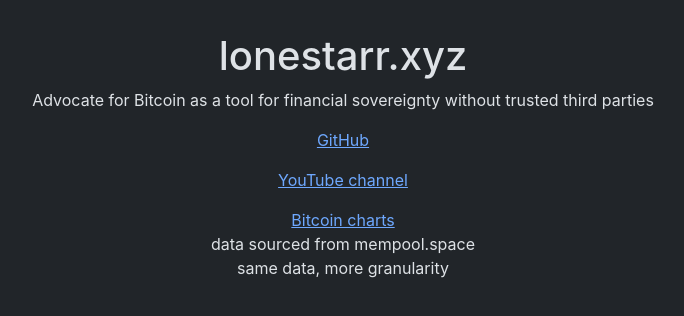
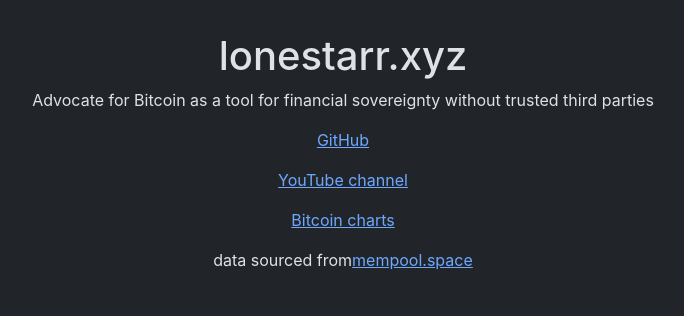
Before and after one commit to lone-starr/lonestarr.xyz, a React (Create React App) app: page / in a window 1280 px wide. Shown: the top 316 px of the page, without its empty margins (297-981 px from the left). Built offline with nearby package versions, Linux system fonts and the light colour scheme.

Commit message:
cleaned up page

```diff
--- a/src/App.js
+++ b/src/App.js
@@ -29,11 +29,12 @@
             <a href="https://charts.lonestarr.xyz/" target="_blank" rel="noreferrer">
               Bitcoin charts
             </a>
-            <p>
-              data sourced from mempool.space
-              <br />
-              same data, more granularity
-            </p>
+          </p>
+          <p>
+            data sourced from
+            <a href="https://mempool.space/docs/api/rest" target="_blank" rel="noreferrer">
+              mempool.space
+            </a>
           </p>
         </div>
       </div>
```
